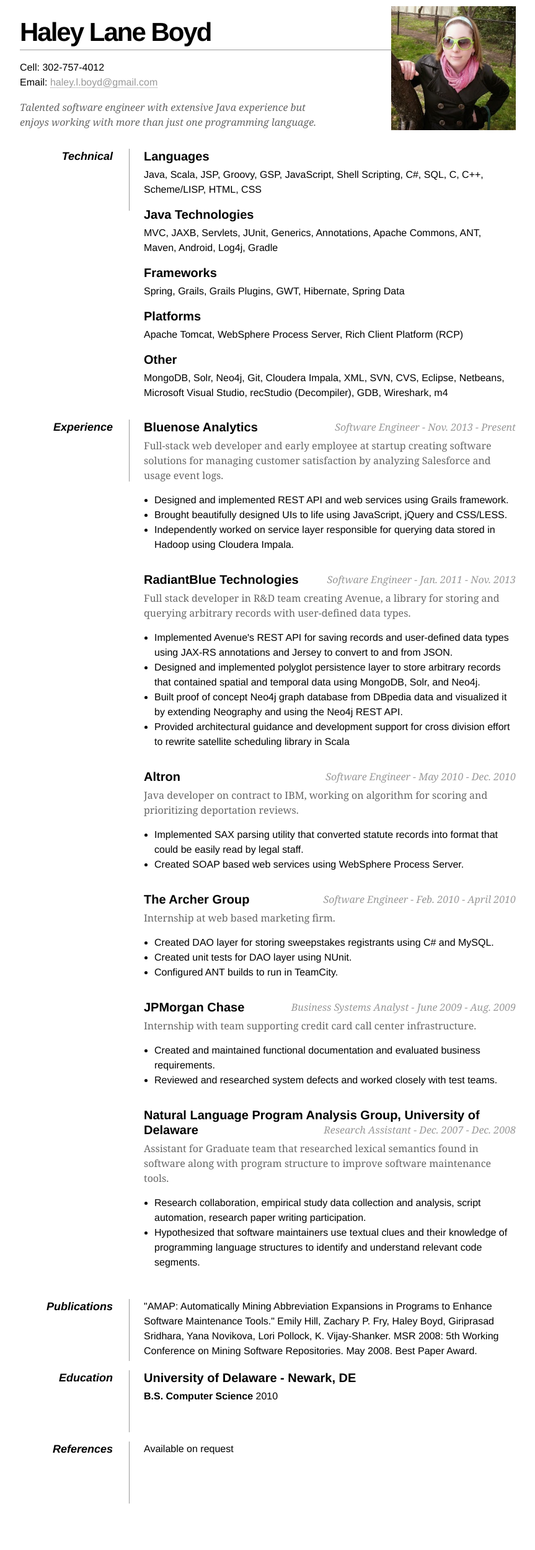
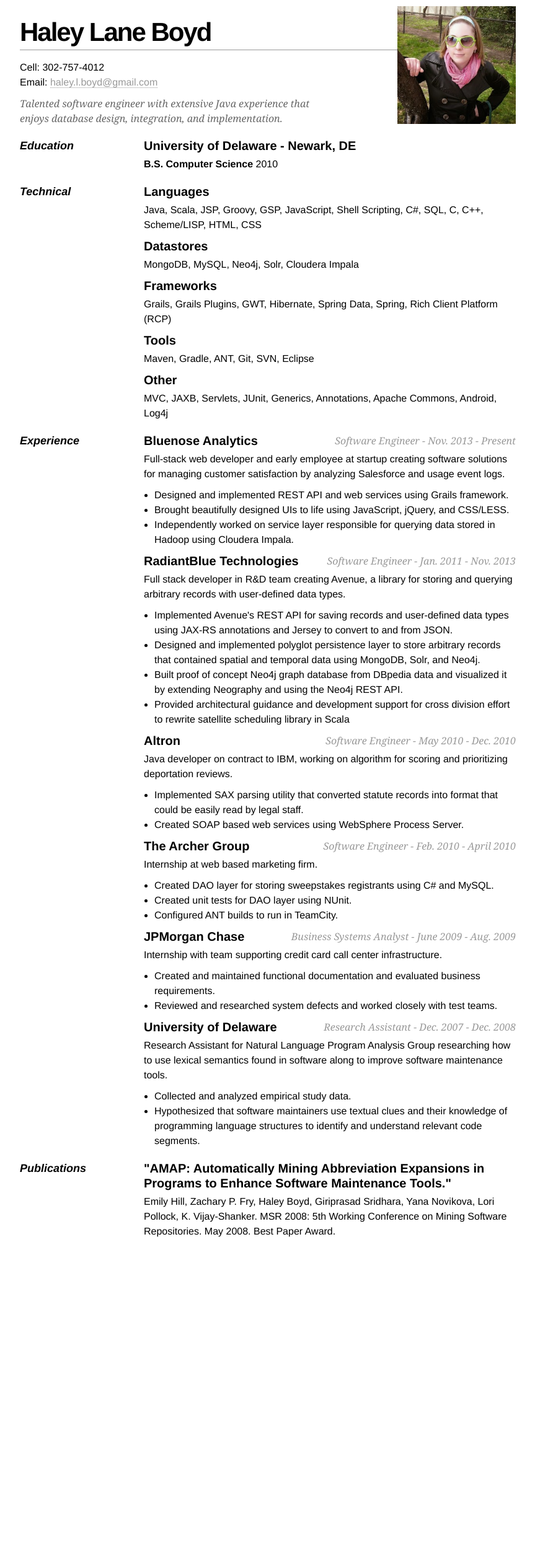
Before and after one commit to haleystorm/haleystorm.github.io, a Jekyll site: the page built from resume/index.html, in a window 1280 px wide. Shown: the whole page at 62% size, without its empty margins (208-1071 px from the left). Built offline with Jekyll 4.4.1, drawn with Linux system fonts in a browser that asks for light colours; Markdown is read by kramdown in place of the engine named in the settings; after the commit the page ends 2069 px from its top, so only the background shows below that.

Commit message:
Minor format changes to resume

```diff
--- a/css/resume.css
+++ b/css/resume.css
@@ -13,7 +13,7 @@ body {
 #pic {
 	float: right;
 	margin: -30px 0 0 0;
-	height: 200px;
+	height: 190px;
 }
 h1 {
 	margin: 0 0 16px 0;
@@ -39,7 +39,7 @@ h2 span {
 	font-weight: normal;
 }
 p {
-	margin: 0 0 16px 0;
+	margin: 0 0 10px 0;
 }
 a {
 	color: #999;
@@ -51,7 +51,7 @@ a:hover {
 	color: black;
 }
 ul {
-	margin: 0 0 32px 17px;
+	margin: 0 0 10px 17px;
 }
 #objective {
 	width: 500px;
@@ -62,20 +62,14 @@ ul {
 	font-style: italic;
 	color: #666;
 }
-.experience p {
-	font-family: Georgia, Serif;
-	color: #666;
-}
 dt {
 	font-style: italic;
 	font-weight: bold;
 	font-size: 18px;
-	text-align: right;
+	text-align: left;
 	padding: 0 26px 0 0;
 	width: 150px;
 	float: left;
-	height: 100px;
-	border-right: 1px solid #999;
 }
 dd {
 	width: 600px;
@@ -84,5 +78,5 @@ dd {
 dd.clear {
 	float: none;
 	margin: 0;
-	height: 15px;
+	height: 10px;
 }
--- a/resume/index.html
+++ b/resume/index.html
@@ -18,7 +18,7 @@ layout: resume
 
     <div id="objective">
         <p>
-        Talented software engineer with extensive Java experience but enjoys working with more than just one programming language.
+        Talented software engineer with extensive Java experience that enjoys database design, integration, and implementation.
         </p>
     </div>
 
@@ -27,32 +27,37 @@ layout: resume
     <dl>
         <dd class="clear"></dd>
 
+        <dt>Education</dt>
+        <dd>
+        <h2>University of Delaware - Newark, DE</h2>
+        <p><strong>B.S. Computer Science</strong> 2010<br/>
+        </dd>
+
+        <dd class="clear"></dd>
+
         <dt>Technical</dt>
         <dd>
         <h2>Languages</h2>
         <p>Java, Scala, JSP, Groovy, GSP, JavaScript, Shell Scripting, C#, SQL, C, C++, Scheme/LISP, HTML, CSS</p>
-
-        <h2>Java Technologies</h2>
-        <p>MVC, JAXB, Servlets, JUnit, Generics, Annotations, Apache Commons, ANT, Maven, Android, Log4j, Gradle</p>
-
+        <h2>Datastores</h2>
+        <p>MongoDB, MySQL, Neo4j, Solr, Cloudera Impala</p>
         <h2>Frameworks</h2>
-        <p>Spring, Grails, Grails Plugins, GWT, Hibernate, Spring Data</p>
-
-        <h2>Platforms</h2>
-        <p>Apache Tomcat, WebSphere Process Server, Rich Client Platform (RCP)</p>
+        <p>Grails, Grails Plugins, GWT, Hibernate, Spring Data, Spring, Rich Client Platform (RCP)</p>
+        <h2>Tools</h2>
+        <p>Maven, Gradle, ANT, Git, SVN, Eclipse</p>
         <h2>Other</h2>
-        <p>MongoDB, Solr, Neo4j, Git, Cloudera Impala, XML, SVN, CVS, Eclipse, Netbeans, Microsoft Visual Studio, recStudio (Decompiler), GDB, Wireshark, m4</p>
+        <p>MVC, JAXB, Servlets, JUnit, Generics, Annotations, Apache Commons, Android, Log4j</p>
         </dd>
 
         <dd class="clear"></dd>
 
         <dt>Experience</dt>
-        <dd class="experience">
+        <dd>
         <h2>Bluenose Analytics<span>Software Engineer - Nov. 2013 - Present</span></h2>
         <p>Full-stack web developer and early employee at startup creating software solutions for managing customer satisfaction by analyzing Salesforce and usage event logs.</p>
         <ul>
             <li>Designed and implemented REST API and web services using Grails framework.</li>
-            <li>Brought beautifully designed UIs to life using  JavaScript, jQuery and CSS/LESS.</li>
+            <li>Brought beautifully designed UIs to life using JavaScript, jQuery, and CSS/LESS.</li>
             <li>Independently worked on service layer responsible for querying data stored in Hadoop using Cloudera Impala.</li>
         </ul>
 
@@ -87,32 +92,21 @@ layout: resume
             <li>Reviewed and researched system defects and worked closely with test teams.</li>
         </ul>
 
-        <h2>Natural Language Program Analysis Group, University of Delaware<span>Research Assistant - Dec. 2007 - Dec. 2008</span></h2>
-        <p>Assistant for Graduate team that researched lexical semantics found in software along with program structure to improve software maintenance tools.</p>
+        <h2>University of Delaware<span>Research Assistant - Dec. 2007 - Dec. 2008</span></h2>
+        <p>Research Assistant for Natural Language Program Analysis Group researching how to use lexical semantics found in software along to improve software maintenance tools.</p>
         <ul>
-            <li>Research collaboration, empirical study data collection and analysis, script automation, research paper writing participation.</li>
+            <li>Collected and analyzed empirical study data.</li>
             <li>Hypothesized that software maintainers use textual clues and their knowledge of programming language structures to identify and understand relevant code segments.</li>
         </ul>
-        </dd>
-        <dd class="clear"></dd>
-
-        <dt>Publications</dt>
-        <dd>"AMAP: Automatically Mining Abbreviation Expansions in Programs to Enhance Software Maintenance Tools." Emily Hill, Zachary P. Fry, Haley Boyd, Giriprasad Sridhara, Yana Novikova, Lori Pollock, K. Vijay-Shanker. MSR 2008: 5th Working Conference on Mining Software Repositories. May 2008. Best Paper Award.</dd>
-
-        <dd class="clear"></dd>
-
-        <dt>Education</dt>
-        <dd>
-        <h2>University of Delaware - Newark, DE</h2>
-        <p><strong>B.S. Computer Science</strong> 2010<br/>
         </dd>
 
         <dd class="clear"></dd>
 
-        <dt>References</dt>
-        <dd>Available on request</dd>
-
-        <dd class="clear"></dd>
+        <dt>Publications</dt>
+        <dd>
+            <h2>"AMAP: Automatically Mining Abbreviation Expansions in Programs to Enhance Software Maintenance Tools."</h2>
+            <p>Emily Hill, Zachary P. Fry, Haley Boyd, Giriprasad Sridhara, Yana Novikova, Lori Pollock, K. Vijay-Shanker. MSR 2008: 5th Working Conference on Mining Software Repositories. May 2008. Best Paper Award.</p>
+        </dd>
     </dl>
 
     <div class="clear"></div>
```
